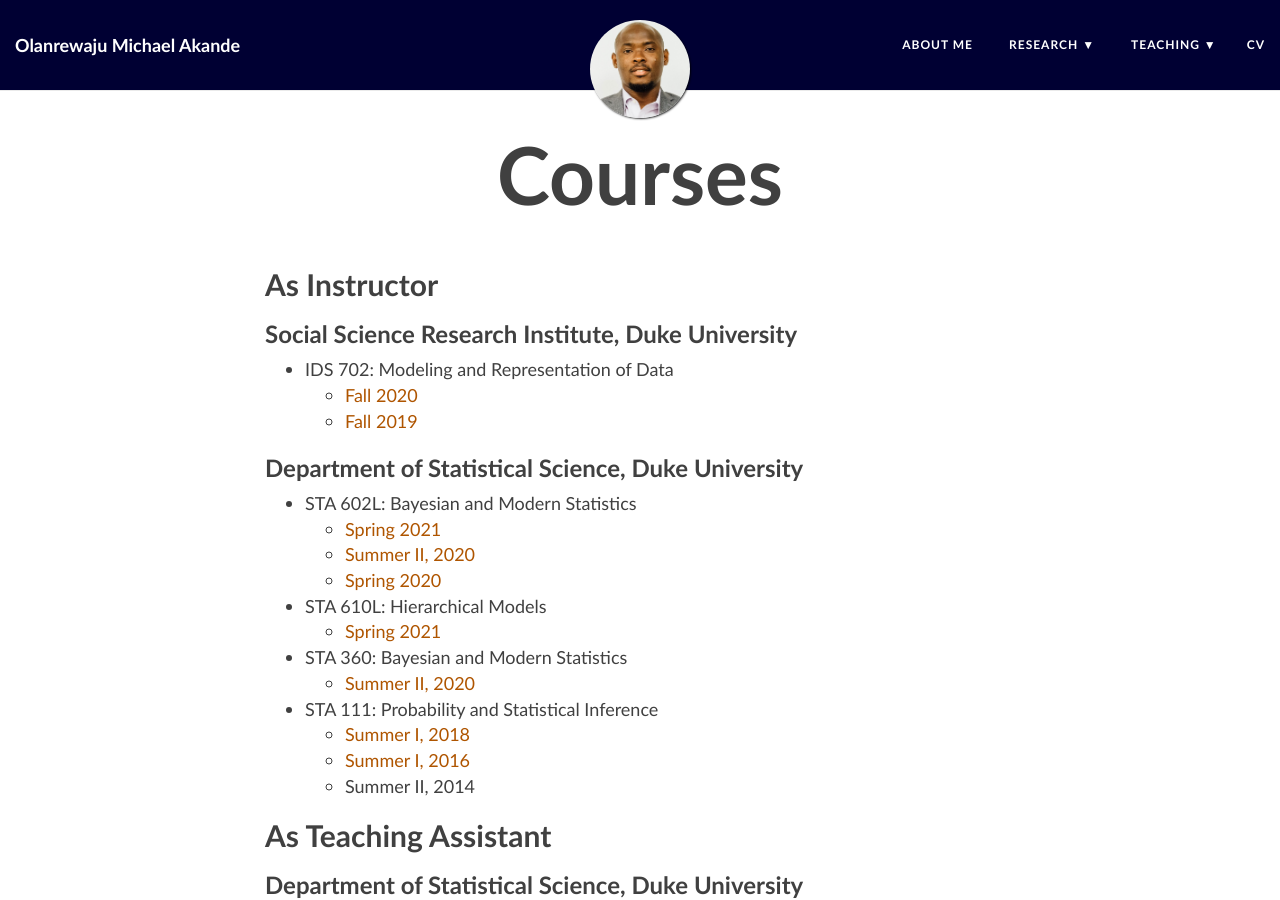
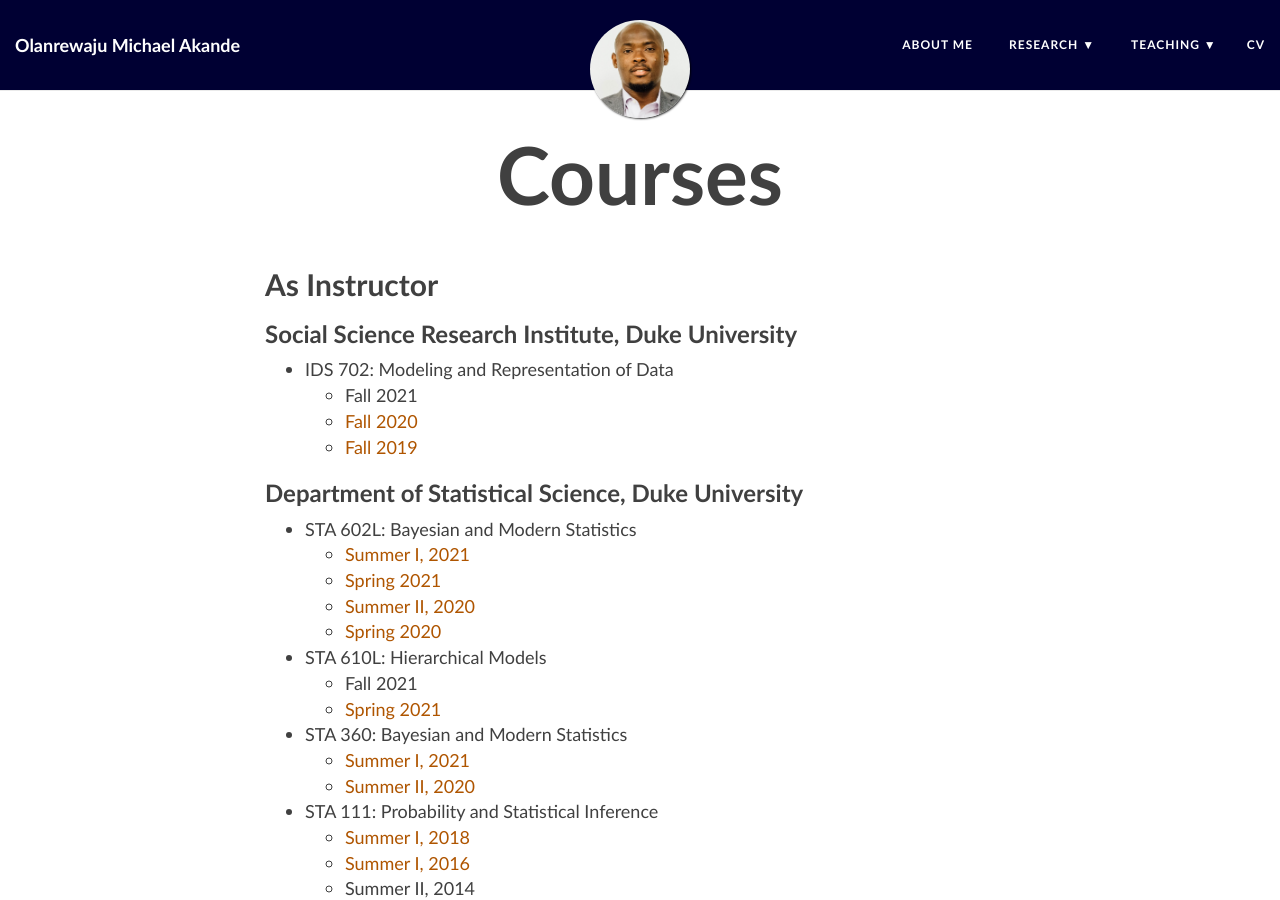
Before and after one commit to akandelanre/akandelanre.github.io, a Jekyll site: the page built from courses.md, in a window 1280 px wide and 900 px high. Built offline with Jekyll 4.4.1, drawn with Linux system fonts in a browser that asks for light colours; nearby versions of some CDN libraries.

Commit message:
Update CV

```diff
--- a/courses.md
+++ b/courses.md
@@ -7,17 +7,21 @@ title: Courses
 
 ### Social Science Research Institute, Duke University
 * IDS 702: Modeling and Representation of Data
+  - Fall 2021
   - [Fall 2020](https://ids-702-f20.github.io/Course-Website/)
   - [Fall 2019](https://ids-702-f19.github.io/Course-Website/)
 
 ### Department of Statistical Science, Duke University
 * STA 602L: Bayesian and Modern Statistics
+  - [Summer I, 2021](https://sta-360-602l-su21.github.io/Course-Website/)
   - [Spring 2021](https://sta-602l-s21.github.io/Course-Website/)
   - [Summer II, 2020](https://sta-360-602l-su20.github.io/Course-Website/)
   - [Spring 2020](https://sta-602l-s20.github.io/Course-Website/)
 * STA 610L: Hierarchical Models
+  - Fall 2021
   - [Spring 2021](https://sta-610l-s21.github.io/Course-Website/)
 * STA 360: Bayesian and Modern Statistics
+  - [Summer I, 2021](https://sta-360-602l-su21.github.io/Course-Website/)
   - [Summer II, 2020](https://sta-360-602l-su20.github.io/Course-Website/)
 * STA 111: Probability and Statistical Inference
   - [Summer I, 2018](https://akandelanre.github.io/STA111-Summer2018-Course-Website/)
```
Also changed, not shown: img/STA 360_602L Summer_2021_background_image.png (added), 5 other files.
